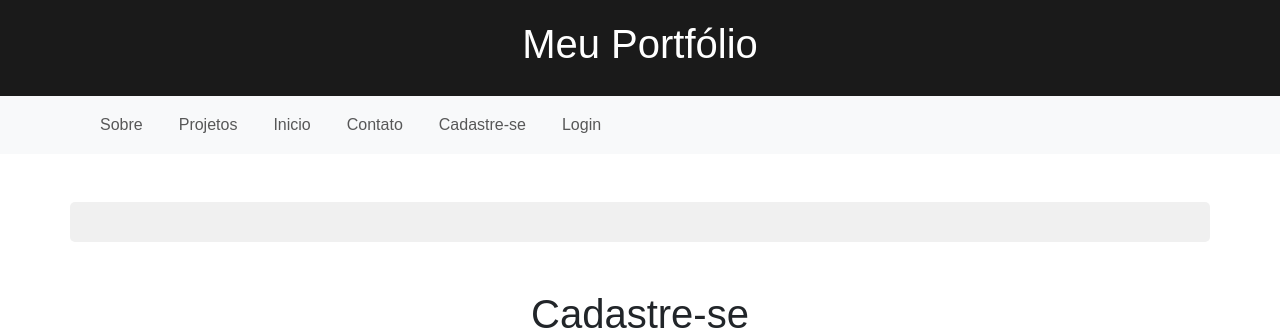
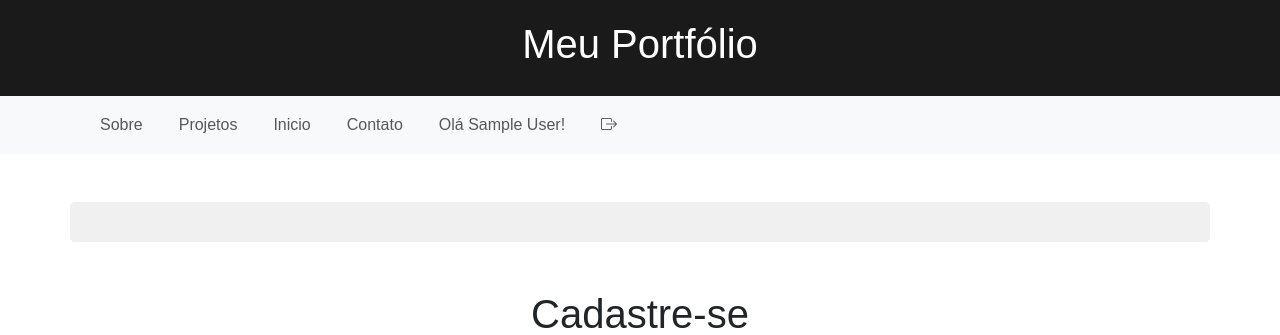
Before and after one commit to josemanoelfigueiredo/meuprojeto, a Flask app: page /cadastro in a window 1280 px wide. Shown: the top 335 px of the page. Run offline with Flask 3, Linux system fonts and the light colour scheme; the visitor is signed in with stand-in values (Sample User, id 1); some libraries are stand-ins or nearby versions.

Commit message:
17-08 Criptografando senha.

```diff
--- a/app/__init__.py
+++ b/app/__init__.py
@@ -2,9 +2,12 @@ from flask import Flask
 from config import Config
 from flask_sqlalchemy import SQLAlchemy
 from flask_migrate import Migrate
+from flask_bcrypt import Bcrypt
 
 app = Flask(__name__)
+bcrypt = Bcrypt(app)
 app.config.from_object(Config)
+
 db = SQLAlchemy(app)
 migrate = Migrate(app, db)
 
--- a/app/models.py
+++ b/app/models.py
@@ -15,7 +15,7 @@ class CadastroModels(db.Model):
     nome = db.Column(db.String(40), nullable = False)
     email = db.Column(db.String(50), nullable = False, unique = True)
     telefone = db.Column(db.String(14), nullable = False)
-    senha = db.Column(db.String(10), nullable = False)
+    senha = db.Column(db.String(40), nullable = False)
 
     def __repr__(self):
         return 'Cadastro'
--- a/app/routes.py
+++ b/app/routes.py
@@ -1,7 +1,8 @@
-from app import app,db
+from app import app,db, bcrypt
 from flask import render_template, url_for, flash, redirect, request, session
 from app.forms import Contato,Cadastro
 from app.models import ContatoModels, CadastroModels
+from flask_bcrypt import check_password_hash
 import time
 
 @app.route('/')
@@ -32,8 +33,8 @@ def cadastro():
             email = cadastro.email.data
             telefone = cadastro.telefone.data
             senha = cadastro.senha.data
-
-            novo_cadastro = CadastroModels(nome = nome, email = email, telefone = telefone, senha = senha)
+            hash_senha = bcrypt.generate_password_hash(senha).decode('utf-8')
+            novo_cadastro = CadastroModels(nome = nome, email = email, telefone = telefone, senha = hash_senha)
             db.session.add(novo_cadastro)
             db.session.commit()
             flash('Seu Cadastro foi realizado com sucesso!')
@@ -47,11 +48,13 @@ def login():
     if request.method == 'POST':
         email = request.form.get('email')
         senha = request.form.get('senha')
-        user = CadastroModels.query.filter_by(email = email, senha = senha).first()
-        if user and user.senha == senha:
-            session['email'] = user.id
+        user = CadastroModels.query.filter_by(email = email).first()
+        if user and check_password_hash(user.senha, senha):
 
+            session['email'] = user.email
+            session['nome'] = user.nome
             flash('Seja Bem vindo!')
+            print( 'Deu certo')
             time.sleep(2)
 
             return redirect(url_for('index'))
@@ -59,6 +62,11 @@ def login():
             flash('Senha ou email incorreto')
     return render_template('login.html', title = 'Login')
 
+@app.route('/sair')
+def sair():
+    session.pop('email', None)
+    session.pop('nome', None)
+    return redirect(url_for('login'))
 
 @app.route('/contato', methods=['GET','POST'])
 def contato():
--- a/app/templates/base.html
+++ b/app/templates/base.html
@@ -7,7 +7,8 @@
 
   <!-- Adicione os links para os arquivos CSS do Bootstrap -->
   <link rel="stylesheet" href="https://cdn.jsdelivr.net/npm/bootstrap/dist/css/bootstrap.min.css">
-
+  <!--Icons bootstrap-->
+  <link rel="stylesheet" href="https://cdn.jsdelivr.net/npm/bootstrap-icons@1.10.5/font/bootstrap-icons.css">
   <!-- Seu arquivo de estilo personalizado -->
   <link rel="stylesheet" type="text/css" href="{{ url_for('static', filename='css/style.css') }}">
 </head>
@@ -24,8 +25,13 @@
         <li class="nav-item"><a class="nav-link" href="/projeto">Projetos</a></li>
         <li class="nav-item"><a class="nav-link" href="/">Inicio</a></li>
         <li class="nav-item"><a class="nav-link" href="/contato">Contato</a></li>
+        {% if session['email']  %}
+          <li class="nav-item"><span class="nav-link">Olá {{session['nome']}}!</span></li>
+          <li class="nav-item"><a class="nav-link" href="/sair"><i class="bi bi-box-arrow-right"></i></a></li>
+        {% else %}
         <li class="nav-item"><a class="nav-link" href="/cadastro">Cadastre-se</a></li>
         <li class="nav-item"><a class="nav-link" href="/login">Login</a></li>
+        {% endif %}
       </ul>
     </div>
   </nav>
--- a/requirements.txt
+++ b/requirements.txt
@@ -1,8 +1,11 @@
 alembic==1.11.2
+bcrypt==4.0.1
 blinker==1.6.2
 click==8.1.6
 colorama==0.4.6
 Flask==2.3.2
+Flask-Bcrypt==1.0.1
+Flask-DotEnv==0.1.2
 Flask-Migrate==4.0.4
 Flask-SQLAlchemy==3.0.5
 Flask-WTF==1.1.1
@@ -11,6 +14,7 @@ itsdangerous==2.1.2
 Jinja2==3.1.2
 Mako==1.2.4
 MarkupSafe==2.1.3
+python-dotenv==1.0.0
 SQLAlchemy==2.0.19
 typing_extensions==4.7.1
 Werkzeug==2.3.6
--- /dev/null
+++ b/run.py
@@ -0,0 +1 @@
+from app import app
```
Also changed, not shown: 1 other file.
